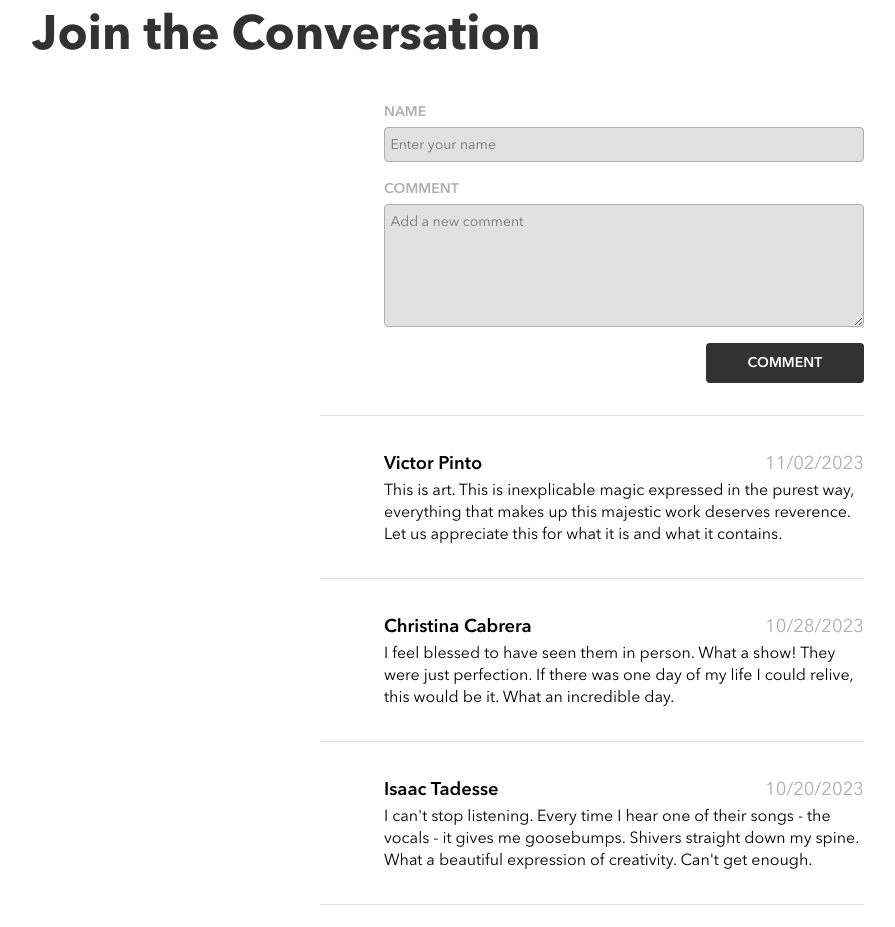
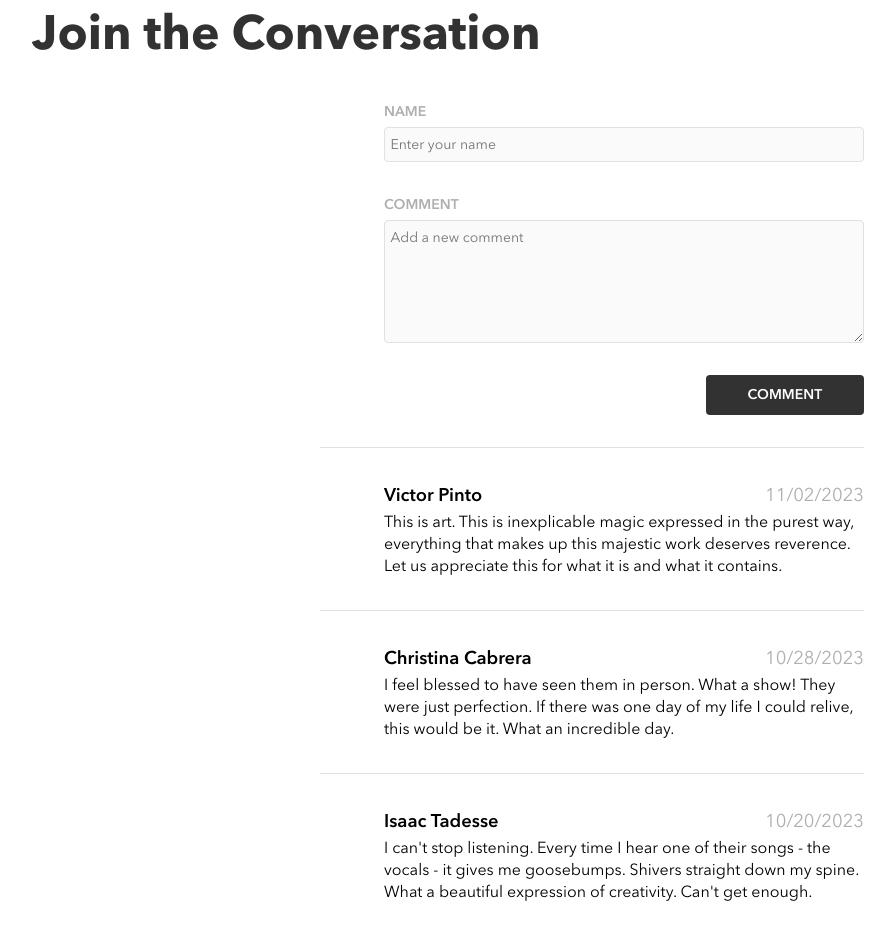
Before and after one commit to KatePolyakov/kate-polyakov-bandsite, a plain HTML site: page index.html in a window 1280 px wide. Shown: the part 2160-3087 px from the top of the page, without its empty margins (48-943 px from the left). Drawn offline with Linux system fonts and the light colour scheme.

Commit message:
small debugging

```diff
--- a/scripts/index-page.js
+++ b/scripts/index-page.js
@@ -79,4 +79,6 @@ form.addEventListener('submit', (e) => {
 
   comments.unshift(newComment);
   displayComment(newComment);
+  document.querySelector('.conversation__form-name').value = '';
+  document.querySelector('.conversation__form-text').value = '';
 });
--- a/styles/bio.scss
+++ b/styles/bio.scss
@@ -237,12 +237,15 @@
     textarea {
       margin-bottom: 1rem;
       padding: 0.34rem;
-
-      border: 1px solid $silver;
+      border: 1px solid $mercury;
       border-radius: 4px;
-      background-color: $mercury;
+      background-color: $alabaster;
 
       @include mobile-subheader-regular;
+
+      @include tablet {
+        margin-bottom: 2rem;
+      }
     }
 
     input:hover,
@@ -255,6 +258,7 @@
     }
 
     button {
+      cursor: pointer;
       border: none;
       border-radius: 4px;
       padding: 0.5625rem 0;
--- a/styles/shows.scss
+++ b/styles/shows.scss
@@ -146,6 +146,18 @@
     }
   }
 
+  &__concert:hover {
+    @include tablet {
+      background-color: $alabaster;
+    }
+  }
+
+  &__concert:focus-within {
+    @include tablet {
+      background-color: $silver;
+    }
+  }
+
   //subheader mobile
   &__subheader-date,
   &__subheader-venue,
@@ -196,6 +208,7 @@
   }
 
   &__button {
+    cursor: pointer;
     border: none;
     margin: 1rem;
     background-color: $bandsite-black;
```
Also changed, not shown: styles/bio.css, styles/shows.css.
